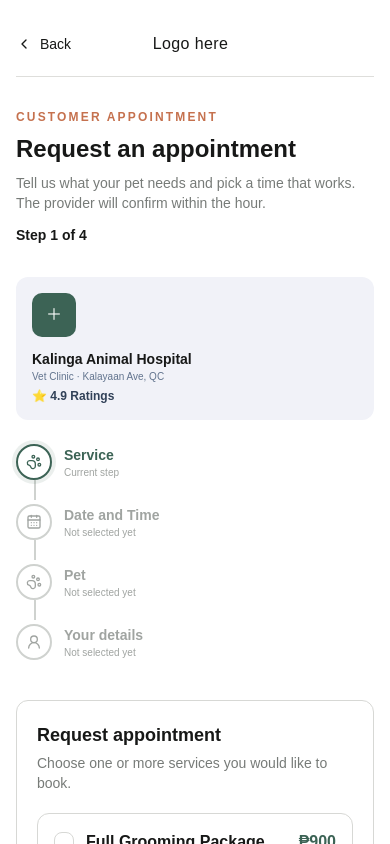
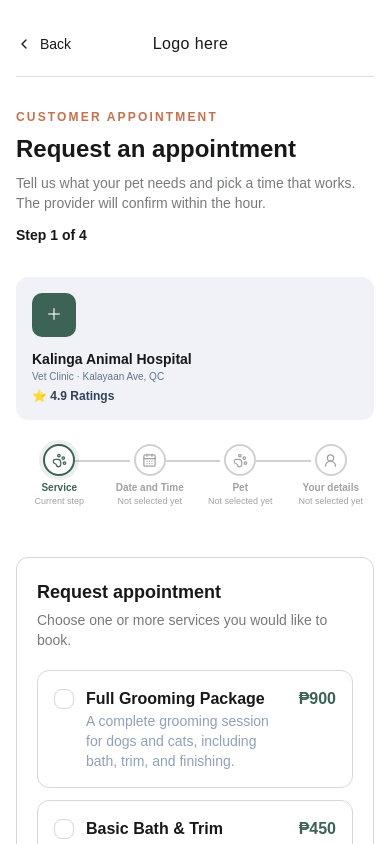
Before and after one commit to GarudaKurt/Aspen, a Next.js app: page /request-appointment in a window 390 px wide. Shown: the top 844 px of the page. Built offline with nearby package versions, Linux system fonts and the light colour scheme.

Commit message:
Use horizontal appointment progress on mobile

```diff
--- a/src/components/appointment/appointment-page.tsx
+++ b/src/components/appointment/appointment-page.tsx
@@ -95,19 +95,19 @@ function ProviderCard() {
 
 function AppointmentStepper({ activeIndex }: { activeIndex: number }) {
   return <nav aria-label="Appointment progress" className="pb-2">
-    <ol className="space-y-1">
+    <ol className="grid grid-cols-4 gap-1 lg:block">
       {steps.map(({ label, icon: Icon }, index) => {
         const current = index === activeIndex;
         const complete = index < activeIndex;
-        return <li key={label} className="relative flex items-start pb-5 last:pb-0">
-          {index < steps.length - 1 && <span aria-hidden="true" className={`absolute bottom-0 left-[18px] top-9 w-0.5 ${complete ? "bg-emerald-600" : "bg-[#cfd2cf]"}`} />}
-          <div className={`relative z-10 flex items-center gap-3 ${index <= activeIndex ? "text-[#3c6355]" : "text-[#a0a4a1]"}`}>
-            <span className={`flex size-9 shrink-0 items-center justify-center rounded-full border-2 bg-white transition-colors duration-200 ${current ? "border-[#3c6355] text-[#3c6355] ring-4 ring-[#3c6355]/10" : complete ? "border-emerald-600 bg-emerald-50 text-emerald-600" : "border-[#cfd2cf] text-[#a0a4a1]"}`}>
-              {complete ? <Check size={16} strokeWidth={2.5} /> : <Icon size={16} />}
+        return <li key={label} className="relative flex min-w-0 items-start justify-center pb-2 lg:block lg:pb-5 lg:last:pb-0">
+          {index < steps.length - 1 && <span aria-hidden="true" className={`absolute left-[calc(50%+16px)] right-[calc(-50%+16px)] top-4 h-0.5 ${complete ? "bg-emerald-600" : "bg-[#cfd2cf]"} lg:bottom-0 lg:left-[18px] lg:right-auto lg:top-9 lg:h-auto lg:w-0.5`} />}
+          <div className={`relative z-10 flex min-w-0 flex-col items-center gap-1 text-center lg:flex-row lg:items-center lg:gap-3 lg:text-left ${index <= activeIndex ? "text-[#3c6355]" : "text-[#a0a4a1]"}`}>
+            <span className={`flex size-8 shrink-0 items-center justify-center rounded-full border-2 bg-white transition-colors duration-200 lg:size-9 ${current ? "border-[#3c6355] text-[#3c6355] ring-4 ring-[#3c6355]/10" : complete ? "border-emerald-600 bg-emerald-50 text-emerald-600" : "border-[#cfd2cf] text-[#a0a4a1]"}`}>
+              {complete ? <Check size={15} strokeWidth={2.5} /> : <Icon size={15} />}
             </span>
-            <span className="block text-left">
-              <strong className="block text-sm">{label}</strong>
-              <small className="block text-[10px] text-[#a0a4a1]">{current ? "Current step" : complete ? "Completed" : "Not selected yet"}</small>
+            <span className="block min-w-0 text-center lg:text-left">
+              <strong className="block truncate text-[10px] sm:text-xs lg:text-sm">{label}</strong>
+              <small className="block text-[9px] text-[#a0a4a1] lg:text-[10px]">{current ? "Current step" : complete ? "Completed" : "Not selected yet"}</small>
             </span>
           </div>
         </li>;
```
